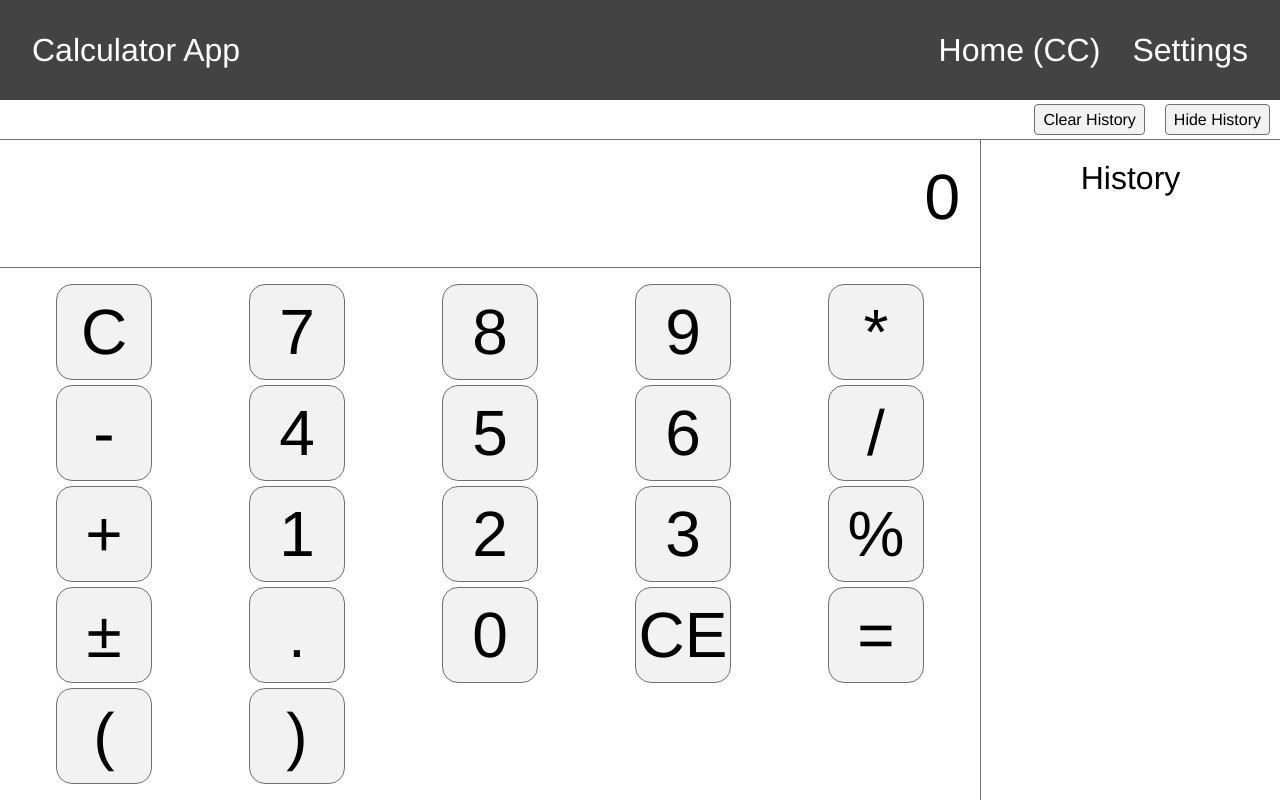
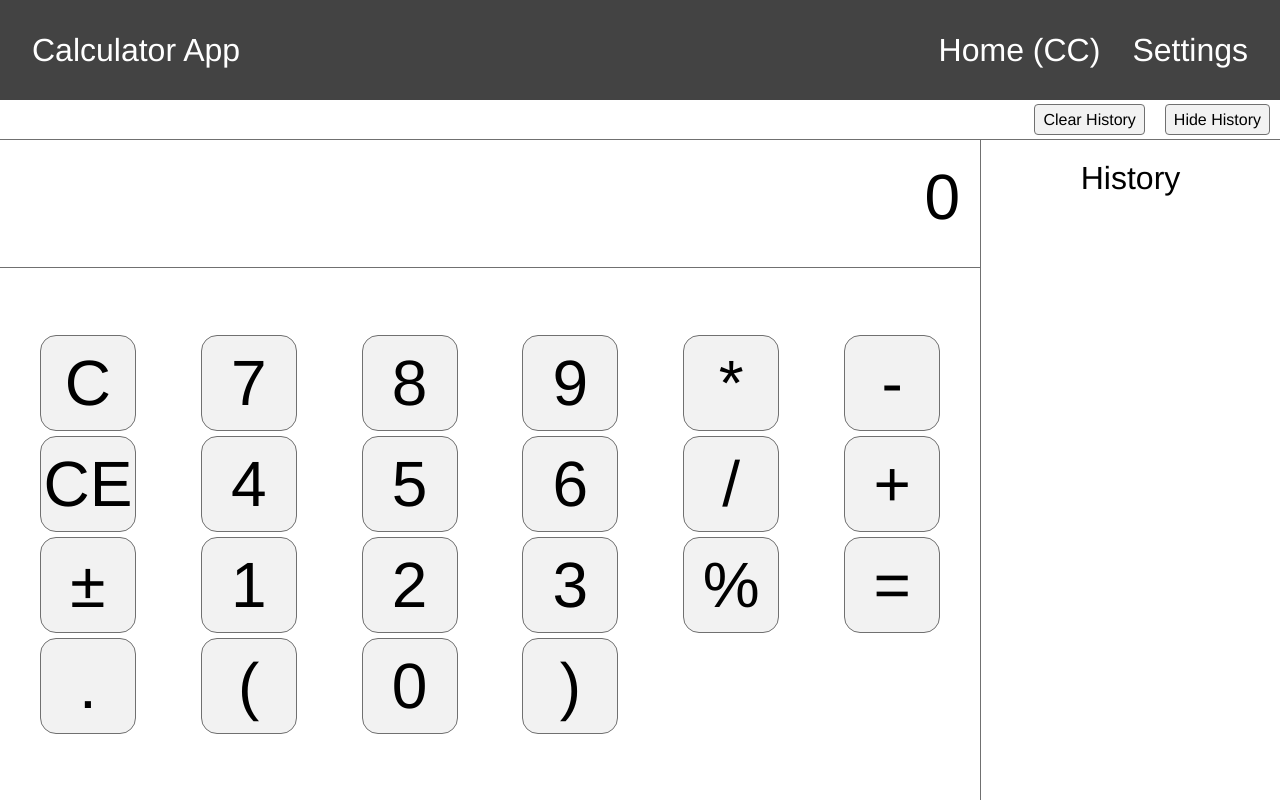
Before and after one commit to soulcell/calc-task, a React (Create React App) app: page / in a window 1280 px wide. Built offline with nearby package versions, Linux system fonts and the light colour scheme.

Commit message:
feat: update layout

```diff
--- a/src/components/Keypad/styled.ts
+++ b/src/components/Keypad/styled.ts
@@ -17,7 +17,7 @@ export const Button = styled.button`
 export const StyledKeypad = styled.div`
   grid-area: keypad;
   display: grid;
-  grid-template-columns: repeat(5, auto);
+  grid-template-columns: repeat(6, auto);
   grid-auto-rows: min-content;
 
   @media (max-width: 700px) {
--- a/src/constants/calculator.ts
+++ b/src/constants/calculator.ts
@@ -6,11 +6,10 @@ export const MAX_INPUT_LENGTH = 20;
 
 // prettier-ignore
 export const BUTTONS: ButtonType[] = [
-    "C","7","8","9","*",
-    "-","4","5","6","/",
-    "+","1","2","3","%",
-    "±",".","0","CE","=",
-    "(", ")"
+    "C","7","8","9","*","-",
+    "CE","4","5","6","/","+",
+    "±","1","2","3","%","=",
+    ".","(","0",")",
   ]
 
 export const MAX_TOKENS = 10;
```
